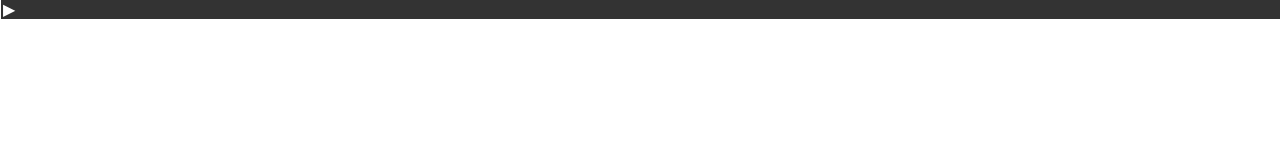
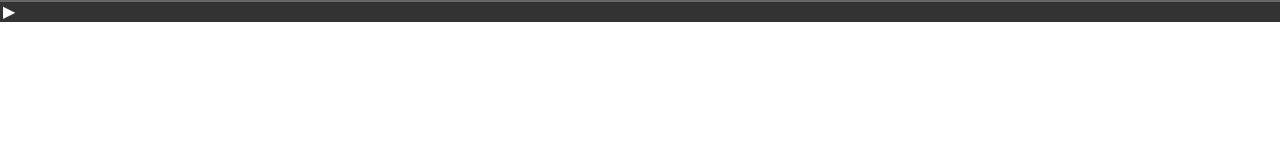
Before and after one commit to kyleshrader/mod_vimline, a website: page controls/vimline/index.html in a window 1280 px wide. Drawn offline with Linux system fonts and the light colour scheme.

Commit message:
removing white border, adding top grey 2px border

```diff
--- a/controls/vimline/vimline.css
+++ b/controls/vimline/vimline.css
@@ -14,7 +14,7 @@ html, body {
     width: 100%;
     height: 100%;
     /* Show 1px browser border on left/right */
-    padding: 0 1px;
+    /* padding: 0 1px; */
 }
 
 /*** Input Form ***/
@@ -25,7 +25,7 @@ html, body {
     /* Prevent input-line from wrapping*/
     float: left;
     /* Add padding around lead */
-    padding: 0 2px;
+    padding: 0 3px;
     /* Remove selection from lead */
     -webkit-user-select: none;
 }
@@ -34,7 +34,7 @@ html, body {
 .input-line {
     /* Input fills VIM Line */
     width: 100%;
-    height: 17px;
+    height: 18px; /* subtract 1 for white bottom border */
     /* Remove border from input */
     border: 0;
     /* Prevent input-line from wrapping*/
--- a/controls/vimline/vimline.dark.css
+++ b/controls/vimline/vimline.dark.css
@@ -1,4 +1,6 @@
-.vimline.dark {}
+.vimline.dark {
+    border-top: 2px solid #666;
+}
 .vimline.dark .input-form {
     background-color: #333;
     color: #fff;
--- a/index.js
+++ b/index.js
@@ -24,7 +24,7 @@ var bootstrap = function(http_srv) {
             breach.module('core').call('controls_set', {
                 type: 'BOTTOM',
                 url: 'http://127.0.0.1:' + http_port + '/vimline',
-                dimension: 20
+                dimension: 22
             }, cb_);
             return cb_();
         });
```
